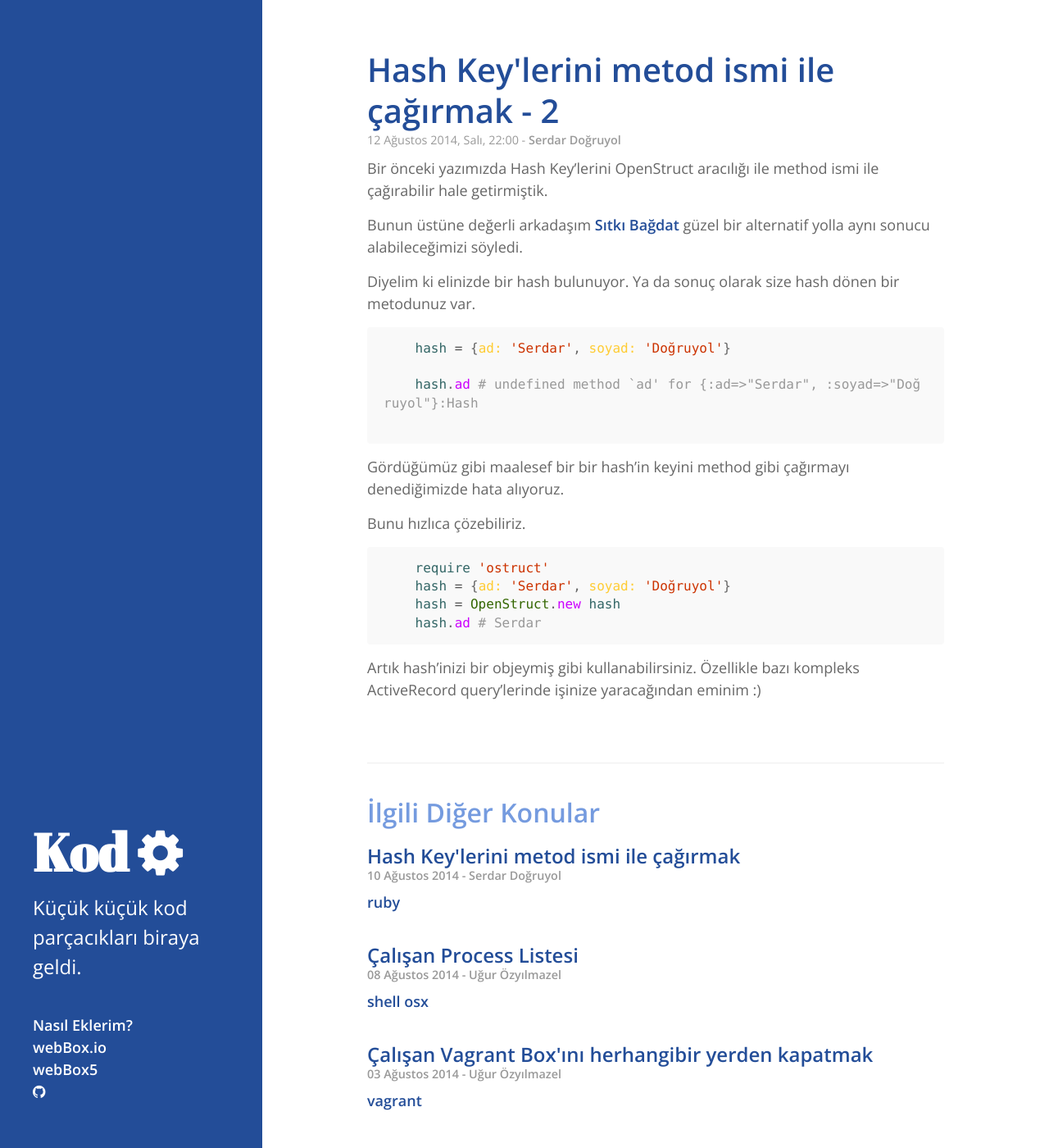
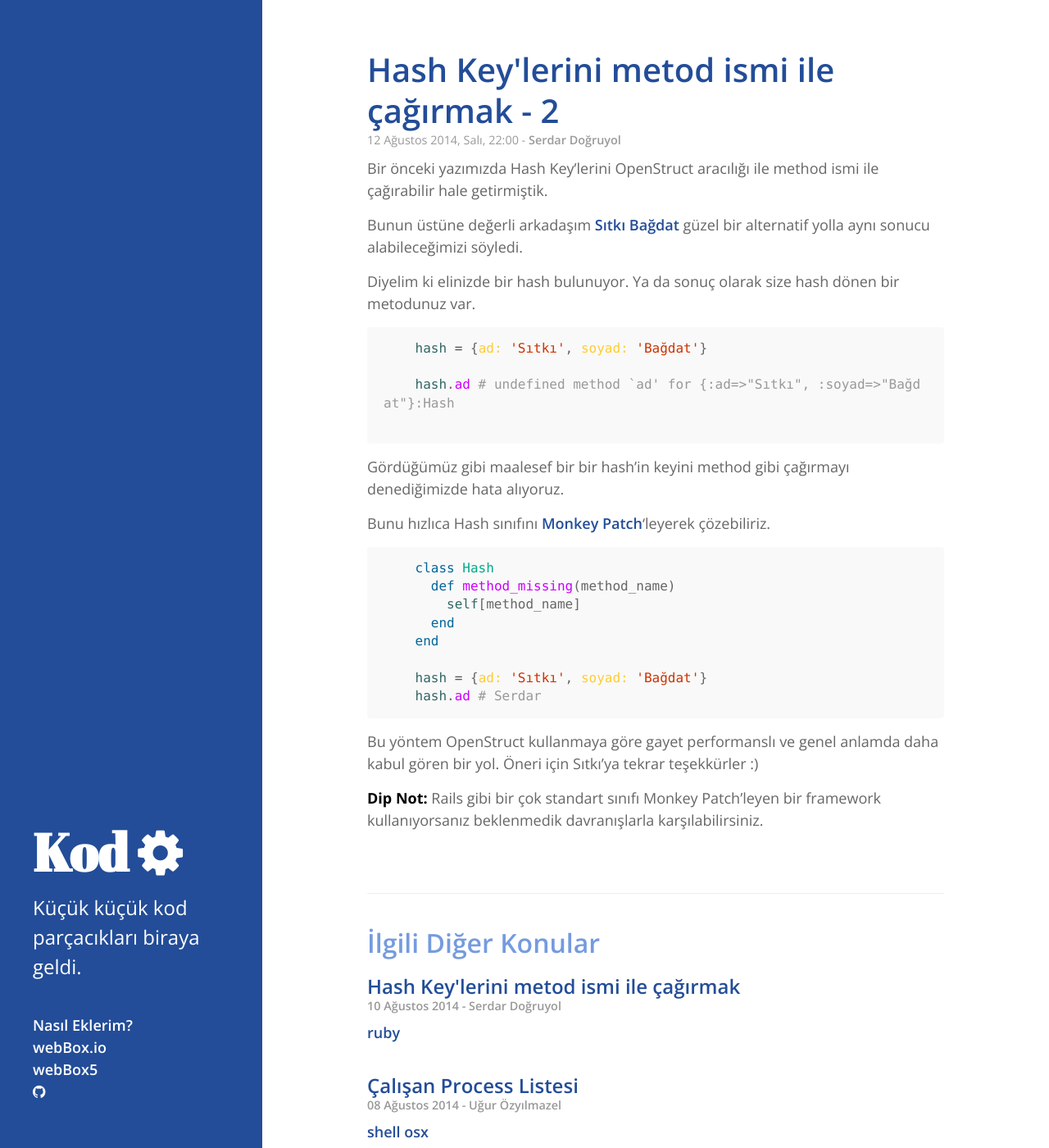
Before and after one commit to ramazantufekci/kod.webbox.io, a Jekyll site: the page built from _posts/2014-08-12-hash-keylerini-metod-ismi-ile-cagirmak-2.md, in a window 1280 px wide and 1400 px high. Shown: the whole window at 82% size. Built offline with Jekyll 4.4.1, drawn with Linux system fonts in a browser that asks for light colours; nearby versions of some CDN libraries; Markdown is read by kramdown in place of the engine named in the settings; comment, search, counter and statistics services are not loaded.

Commit message:
Hash Key'lerini metod ismi ile çağırmak - 2

````diff
--- a/_posts/2014-08-12-hash-keylerini-metod-ismi-ile-cagirmak-2.md
+++ b/_posts/2014-08-12-hash-keylerini-metod-ismi-ile-cagirmak-2.md
@@ -17,21 +17,28 @@ aynı sonucu alabileceğimizi söyledi.
 Diyelim ki elinizde bir hash bulunuyor. Ya da sonuç olarak size hash dönen bir metodunuz var.
 
   ```ruby
-    hash = {ad: 'Serdar', soyad: 'Doğruyol'}
+    hash = {ad: 'Sıtkı', soyad: 'Bağdat'}
 
-    hash.ad # undefined method `ad' for {:ad=>"Serdar", :soyad=>"Doğruyol"}:Hash
+    hash.ad # undefined method `ad' for {:ad=>"Sıtkı", :soyad=>"Bağdat"}:Hash
 
   ```
 Gördüğümüz gibi maalesef bir bir hash'in keyini method gibi çağırmayı denediğimizde hata alıyoruz.
 
-Bunu hızlıca çözebiliriz.
+Bunu hızlıca Hash sınıfını [Monkey Patch](http://en.wikipedia.org/wiki/Monkey_patch)'leyerek çözebiliriz.
 
   ```ruby
-    require 'ostruct'
-    hash = {ad: 'Serdar', soyad: 'Doğruyol'}
-    hash = OpenStruct.new hash
+    class Hash
+      def method_missing(method_name)
+        self[method_name]
+      end
+    end
+
+    hash = {ad: 'Sıtkı', soyad: 'Bağdat'}
     hash.ad # Serdar
   ```
 
-Artık hash'inizi bir objeymiş gibi kullanabilirsiniz. Özellikle bazı kompleks ActiveRecord query'lerinde
-işinize yaracağından eminim :)
+Bu yöntem OpenStruct kullanmaya göre gayet performanslı ve genel anlamda daha kabul gören bir yol. Öneri için
+Sıtkı'ya tekrar teşekkürler :)
+
+**Dip Not:** Rails gibi bir çok standart sınıfı Monkey Patch'leyen bir framework kullanıyorsanız beklenmedik davranışlarla
+karşılabilirsiniz.
````
